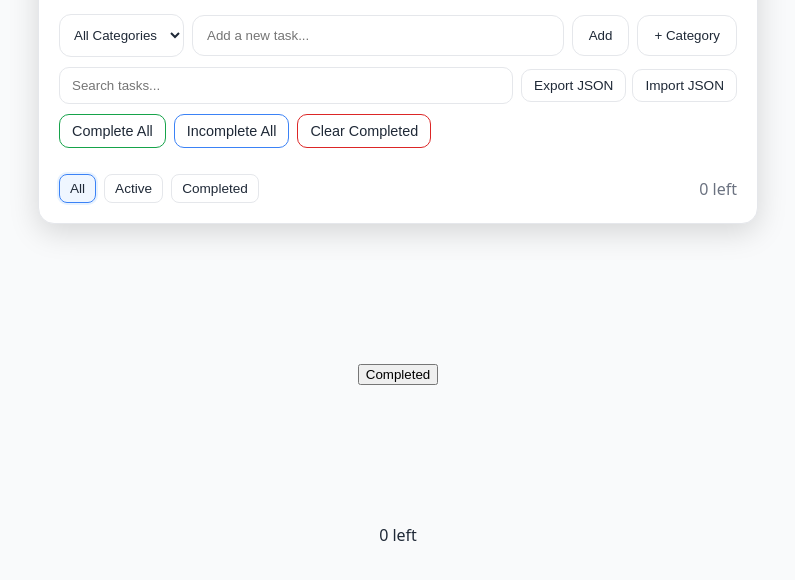
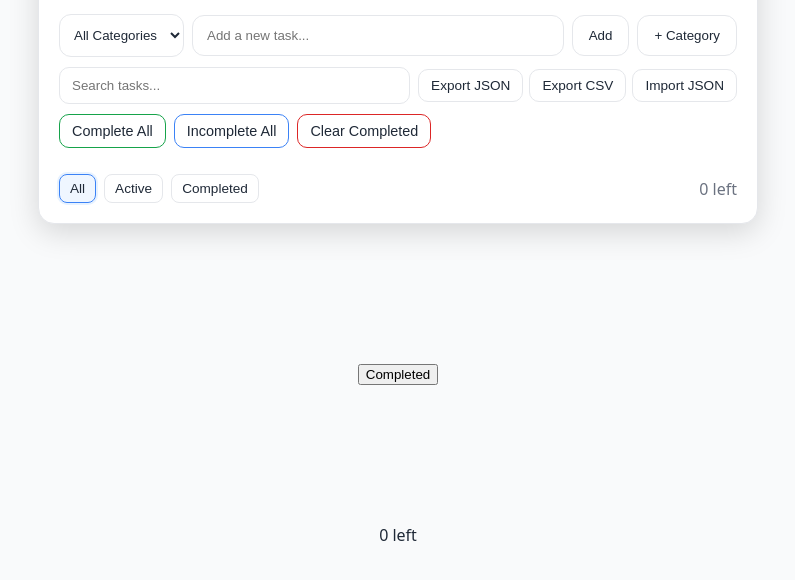
Before and after one commit to AhmadAlhajAsaad/todo-list, a website built with Vite: page index.html in a window 1280 px wide. Shown: the part 90-670 px from the top of the page, without its empty margins (242-1037 px from the left). Built offline with nearby package versions, Linux system fonts and the light colour scheme.

Commit message:
Add CSV export button to toolbar for task management

```diff
--- a/index.html
+++ b/index.html
@@ -34,6 +34,7 @@
       />
       <div class="toolbar-right">
         <button id="export-json" type="button" title="Export all tasks to JSON">Export JSON</button>
+        <button id="export-csv" type="button" title="Export all tasks to CSV/Excel">Export CSV</button>
         <button id="import-json" type="button" title="Import tasks from JSON file">Import JSON</button>
         <input
           id="import-file"
```
